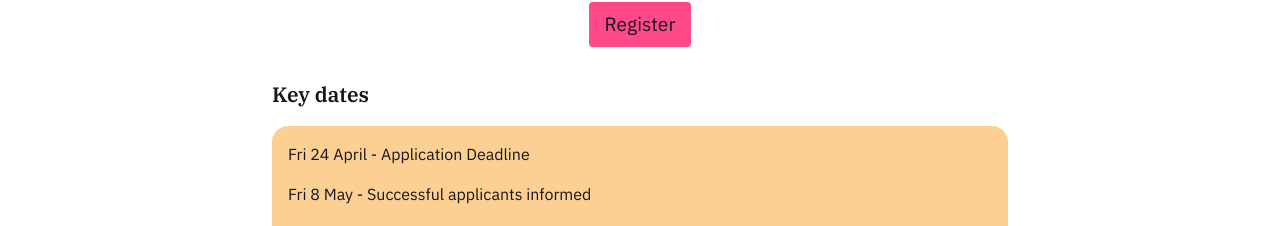
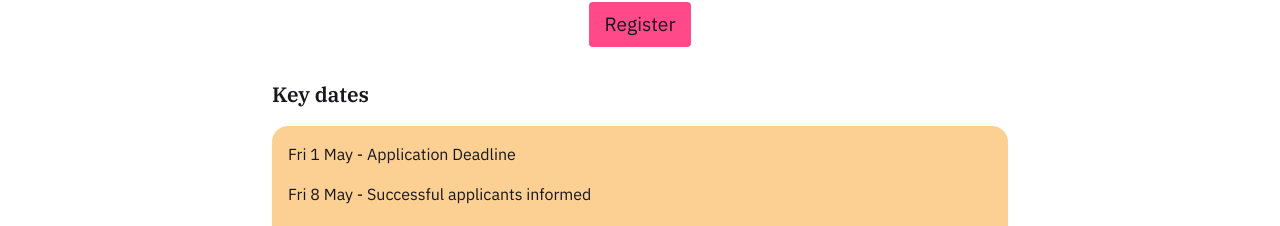
Before and after one commit to cookiewolf/holding-space, a SvelteKit app: page /holding-space-for-change in a window 1280 px wide. Shown: the part 2880-3106 px from the top of the page. Built offline with nearby package versions, Linux system fonts and the light colour scheme.

Commit message:
Update deadline

```diff
--- a/src/routes/holding-space-for-change/+page.svelte
+++ b/src/routes/holding-space-for-change/+page.svelte
@@ -193,7 +193,7 @@
 		<h2>Key dates</h2>
 
 		<div class="highlight">
-			<p>Fri 24 April - Application Deadline</p>
+			<p>Fri 1 May - Application Deadline</p>
 
 			<p>Fri 8 May - Successful applicants informed</p>
 
```
